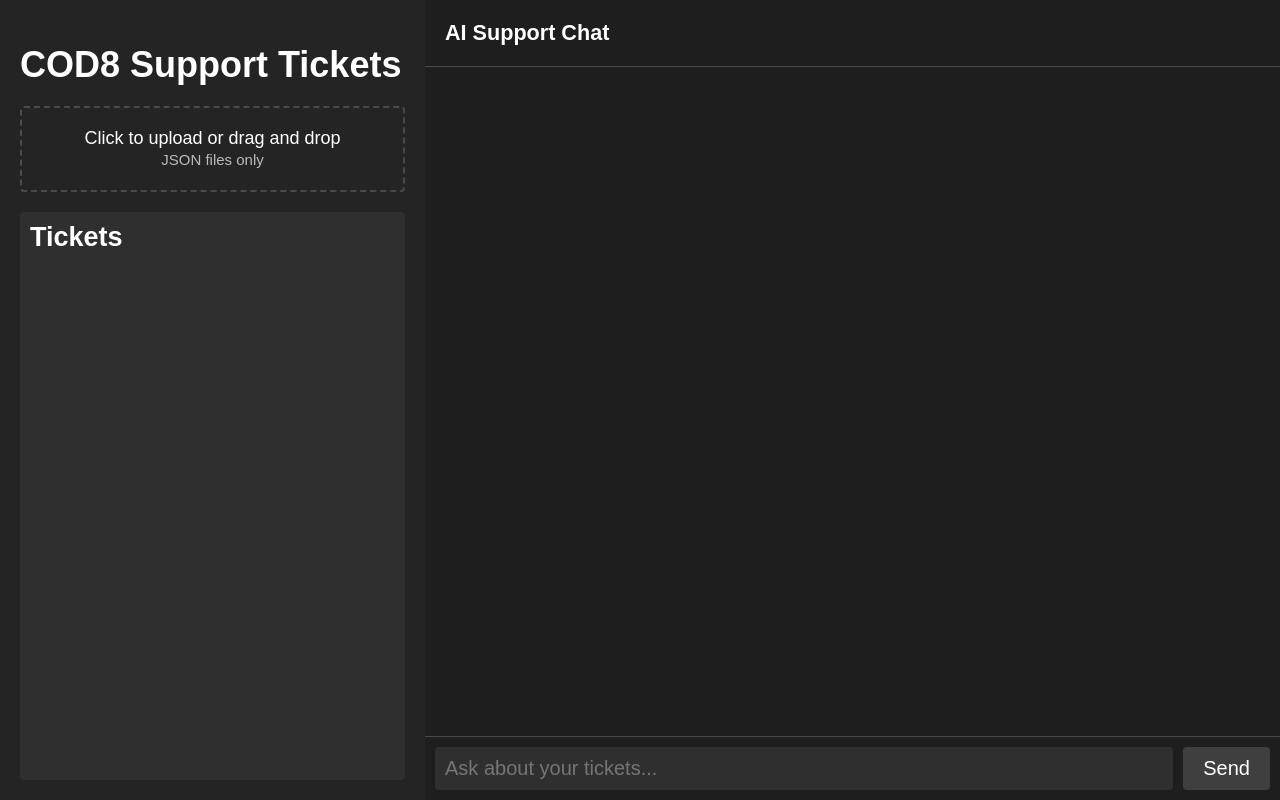
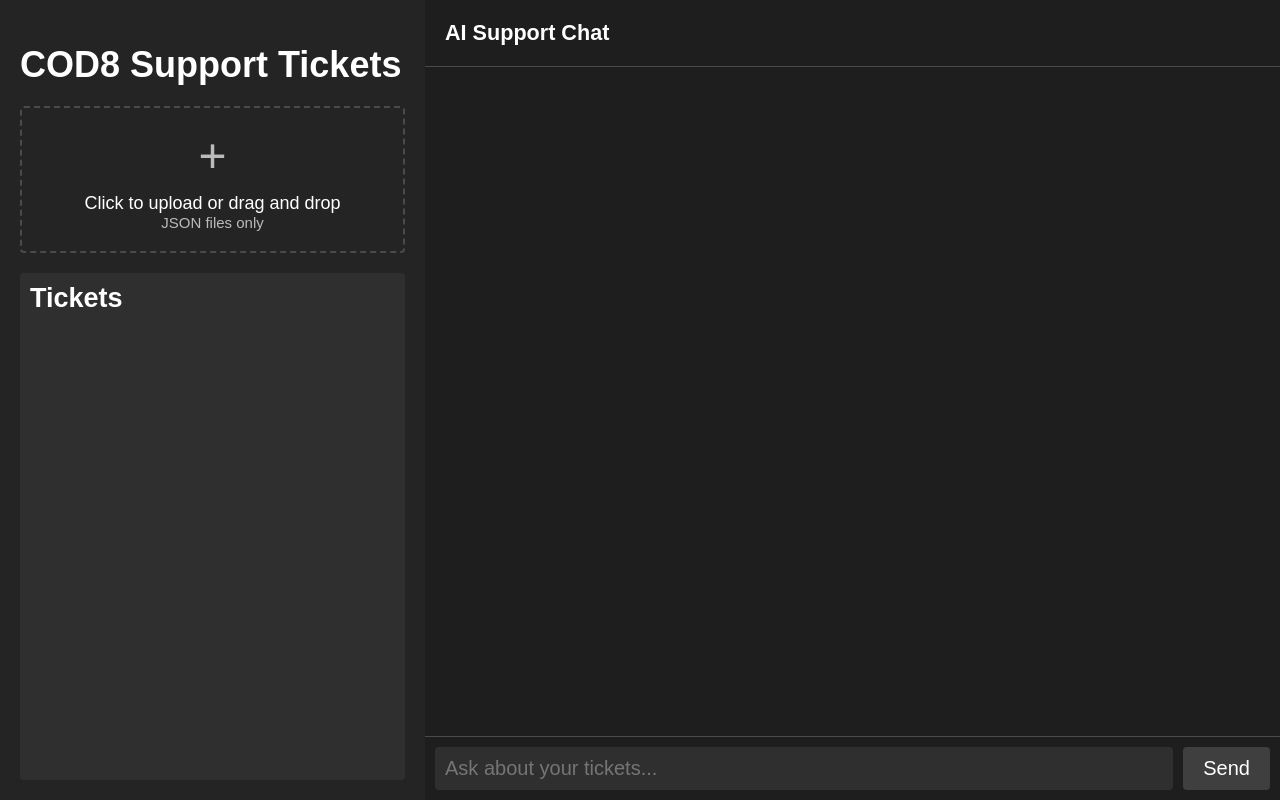
Before and after one commit to wsxcodes/cod8-tickets-ai, a FastAPI app: page / in a window 1280 px wide. Run offline with FastAPI, Linux system fonts and the light colour scheme; data that the repository does not hold is empty.

Commit message:
enhance upload area with plus icon and improve drag-and-drop functionality; refresh ticket list after uploads

```diff
--- a/templates/index.html
+++ b/templates/index.html
@@ -27,6 +27,7 @@
     .left-panel h1 {
       margin-bottom: 20px;
     }
+    /* Upload area with plus icon */
     .upload-area {
       border: 2px dashed #4a4a4a;
       border-radius: 4px;
@@ -35,9 +36,19 @@
       margin-bottom: 20px;
       cursor: pointer;
       transition: border-color 0.2s ease;
+      display: flex;              /* new */
+      flex-direction: column;     /* new */
+      align-items: center;        /* new */
+      justify-content: center;    /* new */
     }
     .upload-area small {
       color: #bbbbbb;
+    }
+    /* The plus icon itself */
+    .plus-icon {
+      font-size: 48px;    /* big plus */
+      color: #bbbbbb;
+      margin-bottom: 10px;
     }
     .tickets {
       flex-grow: 1;
@@ -59,7 +70,6 @@
       background-color: #3a3a3a;
       border-radius: 4px;
     }
-    /* Make the entire ticket clickable */
     .ticket-link {
       display: flex;
       align-items: flex-start;
@@ -72,7 +82,6 @@
     .ticket-link:hover {
       background-color: #4a4a4a;
     }
-    /* Colored square icon */
     .ticket-icon {
       width: 24px;
       height: 24px;
@@ -90,7 +99,6 @@
       margin-top: 4px;
       font-weight: bold;
     }
-    /* Right panel (AI chat) */
     .right-panel {
       flex-grow: 1;
       display: flex;
@@ -181,7 +189,9 @@
     <!-- Left side: Tickets -->
     <div class="left-panel">
       <h1>COD8 Support Tickets</h1>
+      <!-- Added the plus icon here -->
       <div class="upload-area" id="upload-area">
+        <div class="plus-icon">+</div>
         Click to upload or drag and drop
         <br><small>JSON files only</small>
       </div>
@@ -253,7 +263,6 @@
             try {
               const res = await fetch(`/${ticketPath}`);
               const ticketData = await res.json();
-              // Pretty print JSON with 2-space indentation
               const prettyJSON = JSON.stringify(ticketData, null, 2);
               document.getElementById('ticket-json').textContent = prettyJSON;
               document.getElementById('ticket-modal').style.display = 'block';
@@ -287,6 +296,7 @@
     }
 
     document.addEventListener('DOMContentLoaded', () => {
+      // Load tickets on page load
       fetchTickets();
 
       const uploadArea = document.getElementById('upload-area');
@@ -297,13 +307,18 @@
       fileInput.style.display = 'none';
       document.body.appendChild(fileInput);
 
+      // Click handler
       uploadArea.addEventListener('click', () => fileInput.click());
+
+      // File input handler
       fileInput.addEventListener('change', async (e) => {
         const files = Array.from(e.target.files);
         await Promise.all(files.map(file => uploadFile(file)));
+        // Refresh ticket list after uploads
         fetchTickets();
       });
 
+      // Drag-and-drop handlers
       uploadArea.addEventListener('dragover', (e) => {
         e.preventDefault();
         uploadArea.style.borderColor = '#fff';
@@ -317,6 +332,7 @@
         uploadArea.style.borderColor = '#4a4a4a';
         const files = Array.from(e.dataTransfer.files);
         await Promise.all(files.map(file => uploadFile(file)));
+        // Refresh ticket list after uploads
         fetchTickets();
       });
 
@@ -326,7 +342,7 @@
       });
       window.addEventListener('click', (e) => {
         const modal = document.getElementById('ticket-modal');
-        if (e.target == modal) {
+        if (e.target === modal) {
           modal.style.display = 'none';
         }
       });
```
